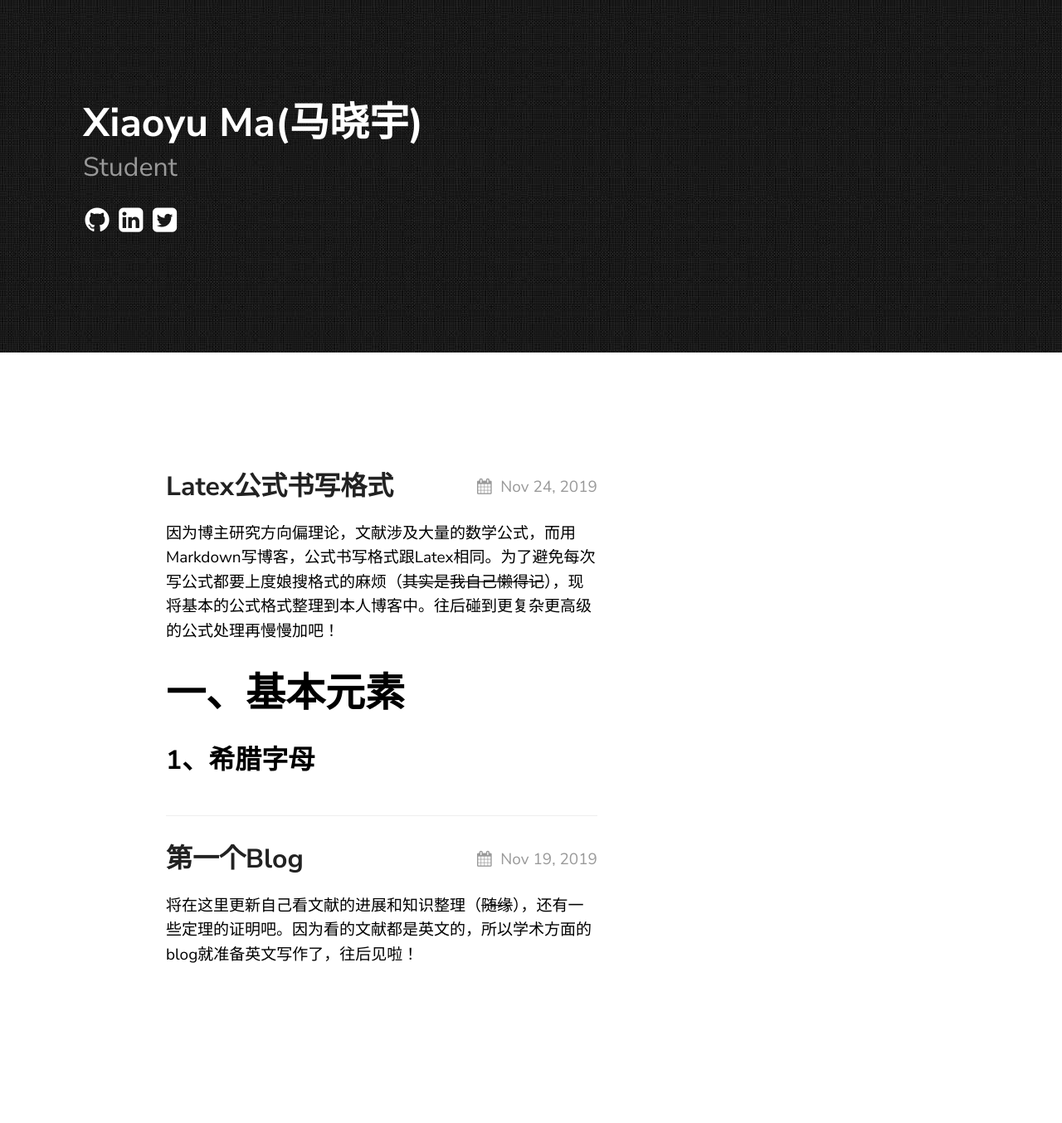
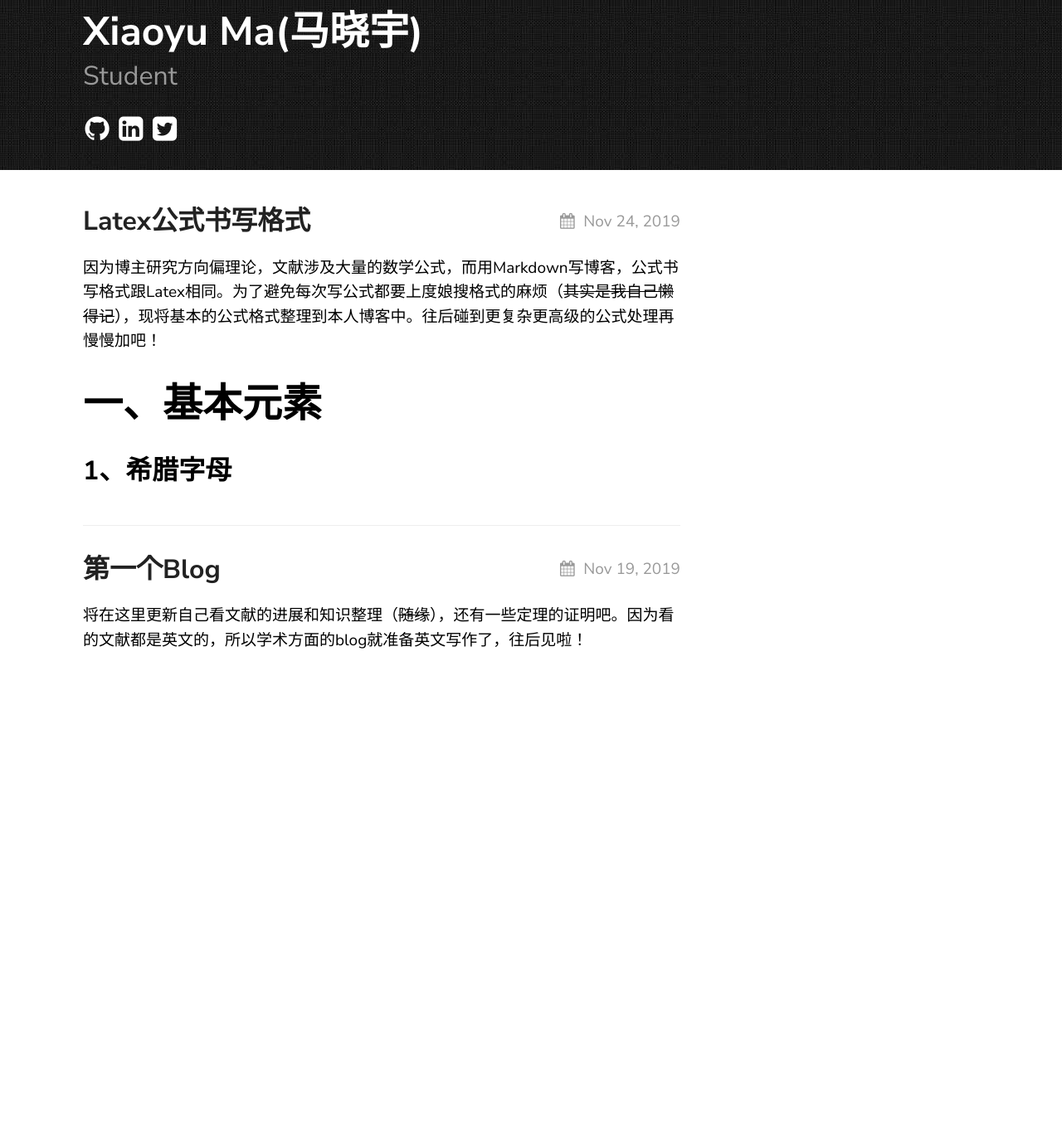
Before and after one commit to derek1998/blog.xiaoyuma, a Jekyll site: the page built from index.md, in a window 1280 px wide. Shown: the whole page at 83% size. Built offline with Jekyll 4.4.1, drawn with Linux system fonts in a browser that asks for light colours; after the commit the page ends 900 px from its top, so only the background shows below that.

Commit message:
Update theme.scss

```diff
--- a/_sass/theme.scss
+++ b/_sass/theme.scss
@@ -61,7 +61,7 @@ figcaption {
 
 header {
 	// background-size: cover;
-	padding: 120px 0;
+	padding: 10px 0;
 	color: #fff;
 	overflow: hidden;
 	h2 {
@@ -194,7 +194,7 @@ header {
 
 .posts {
 	list-style-type: none;
-	padding: 100px;
+	padding: 0;
 	>li {
 		margin-bottom: 30px;
 		padding-bottom: 20px;
```
